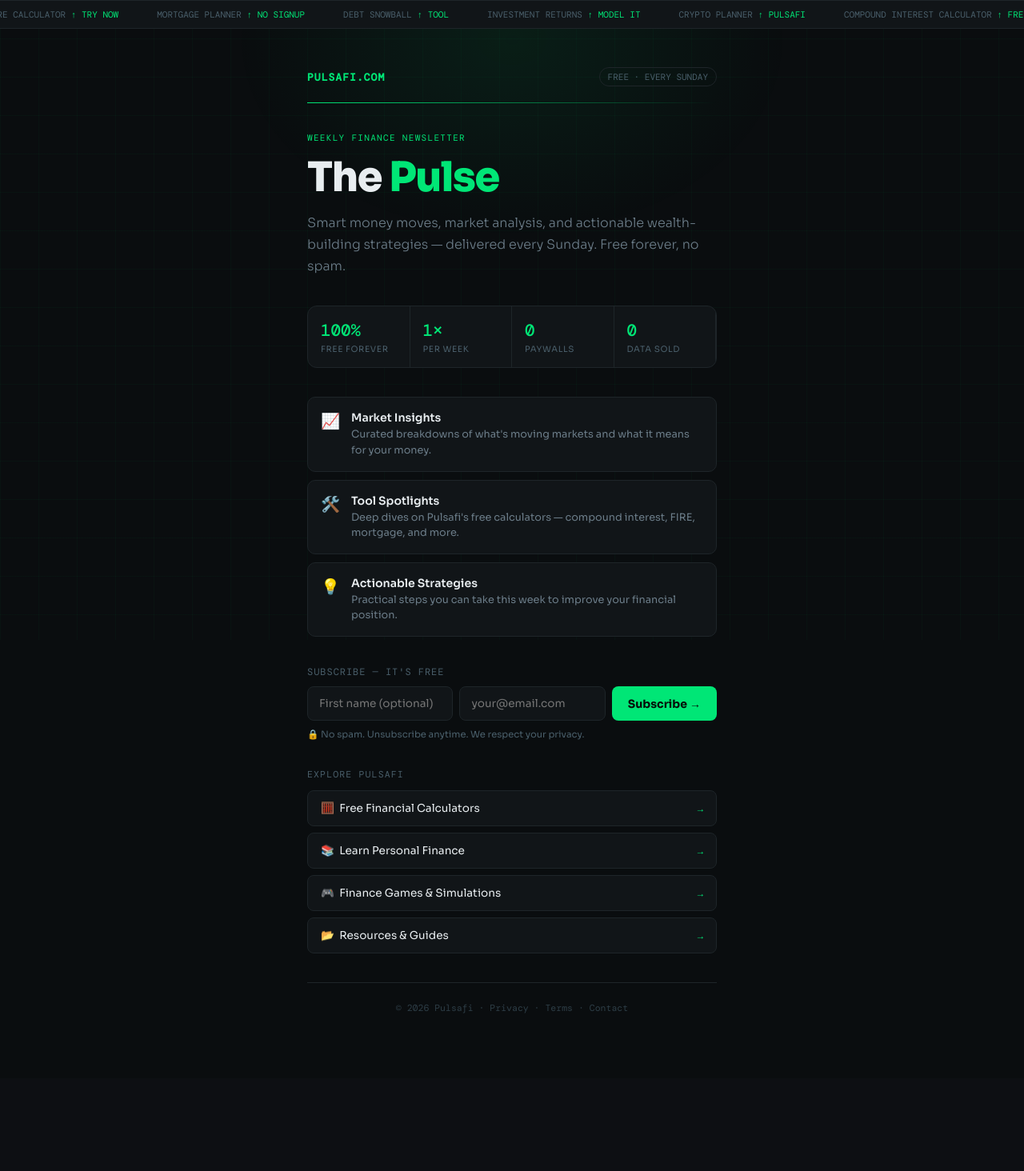
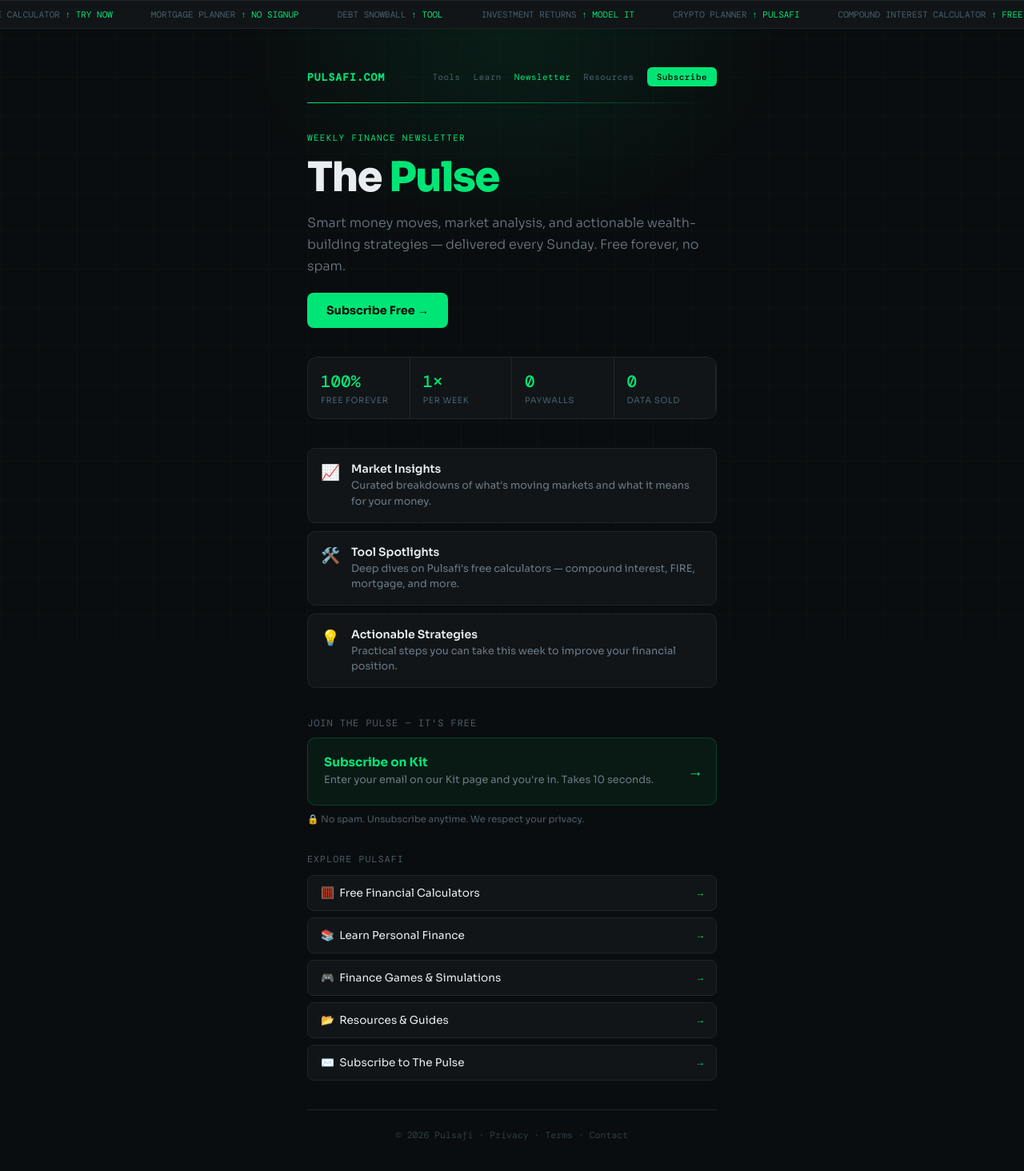
Before and after one commit to zackatlas/pulsafi, a Next.js app: page /newsletter in a window 1280 px wide. Shown: the top 1464 px of the page at 80% size. Before the commit the page ends 1348 px from the top, so only its background shows below. Built offline with nearby package versions, Linux system fonts and the light colour scheme; no server answers.

Commit message:
Update page.jsx

```diff
--- a/app/newsletter/page.jsx
+++ b/app/newsletter/page.jsx
@@ -3,43 +3,11 @@
 // app/newsletter/page.jsx
 // The Pulse — Pulsafi weekly newsletter subscribe page
 // Route: pulsafi.com/newsletter
+// Subscribe links point to Kit (ConvertKit) — update KIT_SUBSCRIBE_URL below
 
-import { useState } from 'react';
+const KIT_SUBSCRIBE_URL = 'https://your-kit-url.kit.com/your-form-id'; // ← Replace with your Kit form URL
 
 export default function NewsletterPage() {
-  const [email, setEmail] = useState('');
-  const [firstName, setFirstName] = useState('');
-  const [status, setStatus] = useState('idle'); // idle | loading | success | error
-  const [errorMsg, setErrorMsg] = useState('');
-
-  const handleSubmit = async (e) => {
-    e.preventDefault();
-    setStatus('loading');
-    setErrorMsg('');
-
-    try {
-      const res = await fetch('/api/subscribe', {
-        method: 'POST',
-        headers: { 'Content-Type': 'application/json' },
-        body: JSON.stringify({ email, firstName }),
-      });
-
-      const data = await res.json();
-
-      if (!res.ok) {
-        setErrorMsg(data.error || 'Something went wrong.');
-        setStatus('error');
-      } else {
-        setStatus('success');
-        setEmail('');
-        setFirstName('');
-      }
-    } catch {
-      setErrorMsg('Network error. Please try again.');
-      setStatus('error');
-    }
-  };
-
   return (
     <main style={styles.page}>
 
@@ -60,10 +28,31 @@ export default function NewsletterPage() {
 
       <div style={styles.wrapper}>
 
-        {/* Topbar */}
-        <div style={styles.topbar}>
+        {/* Topbar / Nav */}
+        <nav style={styles.topbar}>
           <a href="https://pulsafi.com" style={styles.logo}>PULSAFI.COM</a>
-          <span style={styles.badge}>FREE · EVERY SUNDAY</span>
+          <div style={styles.navLinks}>
+            <a href="/tools" style={styles.navLink}>Tools</a>
+            <a href="/learn" style={styles.navLink}>Learn</a>
+            <a href="/newsletter" style={styles.navLinkActive}>Newsletter</a>
+            <a href="/resources" style={styles.navLink}>Resources</a>
+            <a
+              href={KIT_SUBSCRIBE_URL}
+              target="_blank"
+              rel="noopener noreferrer"
+              style={styles.navSubscribeBtn}
+            >
+              Subscribe
+            </a>
+          </div>
+        </nav>
+
+        {/* Mobile nav row */}
+        <div style={styles.mobileNav}>
+          <a href="/tools" style={styles.mobileNavLink}>Tools</a>
+          <a href="/learn" style={styles.mobileNavLink}>Learn</a>
+          <a href="/newsletter" style={styles.mobileNavLinkActive}>Newsletter</a>
+          <a href="/resources" style={styles.mobileNavLink}>Resources</a>
         </div>
 
         {/* Divider */}
@@ -79,6 +68,14 @@ export default function NewsletterPage() {
             Smart money moves, market analysis, and actionable wealth-building strategies —
             delivered every Sunday. Free forever, no spam.
           </p>
+          <a
+            href={KIT_SUBSCRIBE_URL}
+            target="_blank"
+            rel="noopener noreferrer"
+            style={styles.heroCta}
+          >
+            Subscribe Free →
+          </a>
         </div>
 
         {/* Stats */}
@@ -94,7 +91,7 @@ export default function NewsletterPage() {
         {/* Feature cards */}
         <div style={styles.features}>
           {FEATURES.map((f) => (
-            <div key={f.title} style={styles.featureCard}>
+            <div key={f.title} style={styles.featureCard} className="feature-card">
               <span style={styles.featureIcon}>{f.icon}</span>
               <div>
                 <strong style={styles.featureTitle}>{f.title}</strong>
@@ -104,50 +101,25 @@ export default function NewsletterPage() {
           ))}
         </div>
 
-        {/* Subscribe form */}
+        {/* Subscribe CTA (replaces form — links to Kit) */}
         <div style={styles.formBlock}>
-          <span style={styles.formLabel}>Subscribe — It&apos;s Free</span>
-
-          {status === 'success' ? (
-            <div style={styles.successMsg}>
-              ✓ &nbsp;You&apos;re in! Check your inbox this Sunday.
+          <span style={styles.formLabel}>Join The Pulse — It&apos;s Free</span>
+          <a
+            href={KIT_SUBSCRIBE_URL}
+            target="_blank"
+            rel="noopener noreferrer"
+            style={styles.subscribeBlock}
+          >
+            <div style={styles.subscribeBlockInner}>
+              <div>
+                <span style={styles.subscribeBlockTitle}>Subscribe on Kit</span>
+                <span style={styles.subscribeBlockDesc}>
+                  Enter your email on our Kit page and you&apos;re in. Takes 10 seconds.
+                </span>
+              </div>
+              <span style={styles.subscribeBlockArrow}>→</span>
             </div>
-          ) : (
-            <form onSubmit={handleSubmit} style={styles.form}>
-              <div style={styles.inputRow}>
-                <input
-                  type="text"
-                  placeholder="First name (optional)"
-                  value={firstName}
-                  onChange={(e) => setFirstName(e.target.value)}
-                  style={styles.input}
-                />
-                <input
-                  type="email"
-                  placeholder="your@email.com"
-                  value={email}
-                  onChange={(e) => setEmail(e.target.value)}
-                  required
-                  style={styles.input}
-                />
-                <button
-                  type="submit"
-                  disabled={status === 'loading'}
-                  style={{
-                    ...styles.btn,
-                    opacity: status === 'loading' ? 0.7 : 1,
-                    cursor: status === 'loading' ? 'wait' : 'pointer',
-                  }}
-                >
-                  {status === 'loading' ? '...' : 'Subscribe →'}
-                </button>
-              </div>
-              {status === 'error' && (
-                <p style={styles.errorMsg}>{errorMsg}</p>
-              )}
-            </form>
-          )}
-
+          </a>
           <p style={styles.privacyNote}>🔒 No spam. Unsubscribe anytime. We respect your privacy.</p>
         </div>
 
@@ -155,7 +127,14 @@ export default function NewsletterPage() {
         <div style={styles.linksSection}>
           <div style={styles.linksTitle}>Explore Pulsafi</div>
           {LINKS.map((l) => (
-            <a key={l.href} href={l.href} style={styles.linkPill}>
+            <a
+              key={l.href}
+              href={l.href}
+              target={l.external ? '_blank' : undefined}
+              rel={l.external ? 'noopener noreferrer' : undefined}
+              style={styles.linkPill}
+              className="link-pill"
+            >
               <span>{l.icon}&nbsp; {l.label}</span>
               <span style={styles.linkArrow}>→</span>
             </a>
@@ -174,7 +153,7 @@ export default function NewsletterPage() {
 
       </div>
 
-      {/* Ticker animation */}
+      {/* Animations & responsive */}
       <style>{`
         @import url('https://fonts.googleapis.com/css2?family=DM+Mono:wght@400;500&family=Sora:wght@300;400;600;700;800&display=swap');
         @keyframes ticker {
@@ -188,7 +167,11 @@ export default function NewsletterPage() {
         .pulse-main * { box-sizing: border-box; }
         .feature-card:hover { border-color: rgba(0,230,118,0.3) !important; }
         .link-pill:hover { border-color: rgba(0,230,118,0.3) !important; background: #141a1d !important; }
-        input:focus { border-color: #00e676 !important; box-shadow: 0 0 0 3px rgba(0,230,118,0.12) !important; outline: none !important; }
+        @media (max-width: 640px) {
+          nav[style] > div:last-child:not([class]) {
+            display: none !important;
+          }
+        }
       `}</style>
 
     </main>
@@ -220,10 +203,11 @@ const FEATURES = [
 ];
 
 const LINKS = [
-  { href: '/tools', icon: '🧮', label: 'Free Financial Calculators' },
-  { href: '/learn', icon: '📚', label: 'Learn Personal Finance' },
-  { href: '/play', icon: '🎮', label: 'Finance Games & Simulations' },
-  { href: '/resources', icon: '📂', label: 'Resources & Guides' },
+  { href: '/tools', icon: '🧮', label: 'Free Financial Calculators', external: false },
+  { href: '/learn', icon: '📚', label: 'Learn Personal Finance', external: false },
+  { href: '/play', icon: '🎮', label: 'Finance Games & Simulations', external: false },
+  { href: '/resources', icon: '📂', label: 'Resources & Guides', external: false },
+  { href: KIT_SUBSCRIBE_URL, icon: '✉️', label: 'Subscribe to The Pulse', external: true },
 ];
 
 // ── Styles ─────────────────────────────────────────────
@@ -294,6 +278,8 @@ const styles = {
     gap: '36px',
     animation: 'fadeIn 0.5s ease both',
   },
+
+  /* ── Nav ─── */
   topbar: {
     display: 'flex',
     alignItems: 'center',
@@ -306,20 +292,68 @@ const styles = {
     color: '#00e676',
     letterSpacing: '0.08em',
     textDecoration: 'none',
+    flexShrink: 0,
   },
-  badge: {
+  navLinks: {
+    display: 'flex',
+    alignItems: 'center',
+    gap: '16px',
+  },
+  navLink: {
     fontFamily: "'DM Mono', monospace",
     fontSize: '11px',
     color: '#4a5f6b',
-    border: '1px solid #1e2529',
-    padding: '4px 10px',
-    borderRadius: '999px',
+    textDecoration: 'none',
+    letterSpacing: '0.04em',
+    transition: 'color 0.2s',
   },
+  navLinkActive: {
+    fontFamily: "'DM Mono', monospace",
+    fontSize: '11px',
+    color: '#00e676',
+    textDecoration: 'none',
+    letterSpacing: '0.04em',
+  },
+  navSubscribeBtn: {
+    fontFamily: "'DM Mono', monospace",
+    fontSize: '11px',
+    fontWeight: 500,
+    color: '#060d09',
+    background: '#00e676',
+    padding: '5px 12px',
+    borderRadius: '6px',
+    textDecoration: 'none',
+    letterSpacing: '0.04em',
+    whiteSpace: 'nowrap',
+    transition: 'background 0.2s',
+  },
+  mobileNav: {
+    display: 'none', // hidden on desktop; you can toggle via media query or JS
+    gap: '12px',
+    justifyContent: 'center',
+    marginTop: '-24px',
+  },
+  mobileNavLink: {
+    fontFamily: "'DM Mono', monospace",
+    fontSize: '11px',
+    color: '#4a5f6b',
+    textDecoration: 'none',
+  },
+  mobileNavLinkActive: {
+    fontFamily: "'DM Mono', monospace",
+    fontSize: '11px',
+    color: '#00e676',
+    textDecoration: 'none',
+  },
+
+  /* ── Divider ─── */
   divider: {
     height: '1px',
     background: 'linear-gradient(90deg,#00e676,transparent)',
     marginTop: '-16px',
   },
+
+  /* ── Hero ─── */
   hero: {
     display: 'flex',
     flexDirection: 'column',
@@ -350,6 +384,25 @@ const styles = {
     lineHeight: 1.7,
     margin: 0,
   },
+  heroCta: {
+    display: 'inline-flex',
+    alignItems: 'center',
+    alignSelf: 'flex-start',
+    background: '#00e676',
+    color: '#060d09',
+    border: 'none',
+    borderRadius: '8px',
+    padding: '13px 24px',
+    fontFamily: "'Sora', sans-serif",
+    fontSize: '0.9rem',
+    fontWeight: 700,
+    textDecoration: 'none',
+    whiteSpace: 'nowrap',
+    transition: 'background 0.2s',
+    marginTop: '4px',
+  },
+
+  /* ── Stats ─── */
   statsRow: {
     display: 'flex',
     border: '1px solid #1e2529',
@@ -377,6 +430,8 @@ const styles = {
     letterSpacing: '0.06em',
     textTransform: 'uppercase',
   },
+
+  /* ── Features ─── */
   features: {
     display: 'flex',
     flexDirection: 'column',
@@ -395,6 +450,8 @@ const styles = {
   featureIcon: { fontSize: '1.2rem', flexShrink: 0, marginTop: '1px' },
   featureTitle: { fontSize: '0.88rem', fontWeight: 600, display: 'block', marginBottom: '3px' },
   featureDesc: { fontSize: '0.8rem', color: '#6b7c88', lineHeight: 1.5, margin: 0 },
+
+  /* ── Subscribe CTA (Kit link) ─── */
   formBlock: {
     display: 'flex',
     flexDirection: 'column',
@@ -407,57 +464,47 @@ const styles = {
     letterSpacing: '0.08em',
     textTransform: 'uppercase',
   },
-  form: { display: 'flex', flexDirection: 'column', gap: '8px' },
-  inputRow: {
-    display: 'flex',
-    gap: '8px',
-    flexWrap: 'wrap',
+  subscribeBlock: {
+    textDecoration: 'none',
+    color: 'inherit',
   },
-  input: {
-    flex: 1,
-    minWidth: '140px',
-    background: '#111518',
-    border: '1px solid #1e2529',
-    borderRadius: '8px',
-    padding: '12px 14px',
-    color: '#e8edf0',
-    fontFamily: "'Sora', sans-serif",
-    fontSize: '0.85rem',
-    transition: 'border-color 0.2s, box-shadow 0.2s',
-  },
-  btn: {
-    background: '#00e676',
-    color: '#060d09',
-    border: 'none',
-    borderRadius: '8px',
-    padding: '12px 20px',
-    fontFamily: "'Sora', sans-serif",
-    fontSize: '0.88rem',
-    fontWeight: 700,
-    whiteSpace: 'nowrap',
-    transition: 'background 0.2s',
-  },
-  successMsg: {
+  subscribeBlockInner: {
     display: 'flex',
     alignItems: 'center',
-    gap: '8px',
-    padding: '14px 18px',
-    background: 'rgba(0,230,118,0.08)',
-    border: '1px solid rgba(0,230,118,0.25)',
-    borderRadius: '8px',
-    fontSize: '0.88rem',
+    justifyContent: 'space-between',
+    gap: '16px',
+    padding: '20px',
+    background: 'rgba(0,230,118,0.06)',
+    border: '1px solid rgba(0,230,118,0.2)',
+    borderRadius: '10px',
+    transition: 'border-color 0.2s, background 0.2s',
+  },
+  subscribeBlockTitle: {
+    display: 'block',
+    fontSize: '0.95rem',
+    fontWeight: 700,
     color: '#00e676',
+    marginBottom: '4px',
   },
-  errorMsg: {
+  subscribeBlockDesc: {
+    display: 'block',
     fontSize: '0.8rem',
-    color: '#ff4d6d',
-    margin: 0,
+    color: '#6b7c88',
+    lineHeight: 1.5,
+  },
+  subscribeBlockArrow: {
+    fontFamily: "'DM Mono', monospace",
+    fontSize: '1.2rem',
+    color: '#00e676',
+    flexShrink: 0,
   },
   privacyNote: {
     fontSize: '0.72rem',
     color: '#4a5f6b',
     margin: 0,
   },
+
+  /* ── Links ─── */
   linksSection: {
     display: 'flex',
     flexDirection: 'column',
@@ -489,6 +536,8 @@ const styles = {
     color: '#00e676',
     fontSize: '0.75rem',
   },
+
+  /* ── Footer ─── */
   footer: {
     textAlign: 'center',
     fontFamily: "'DM Mono', monospace",
```
